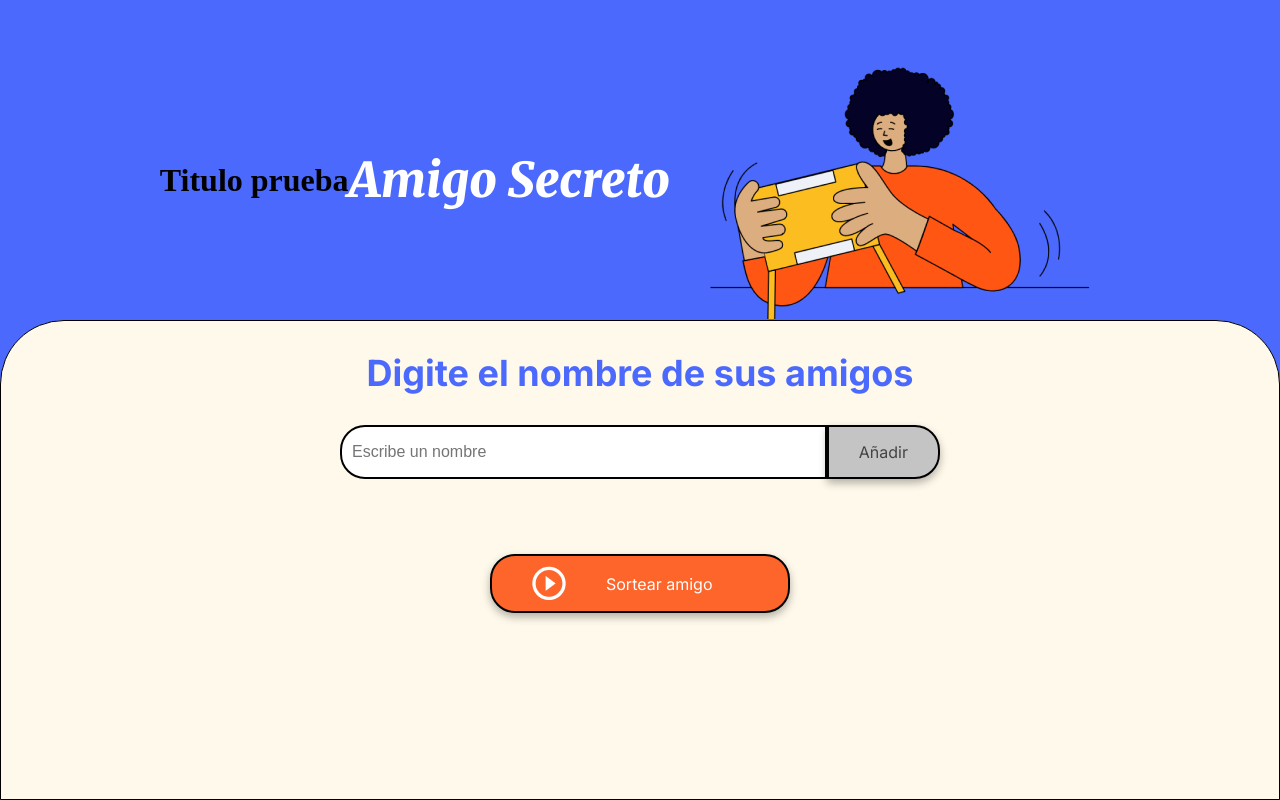
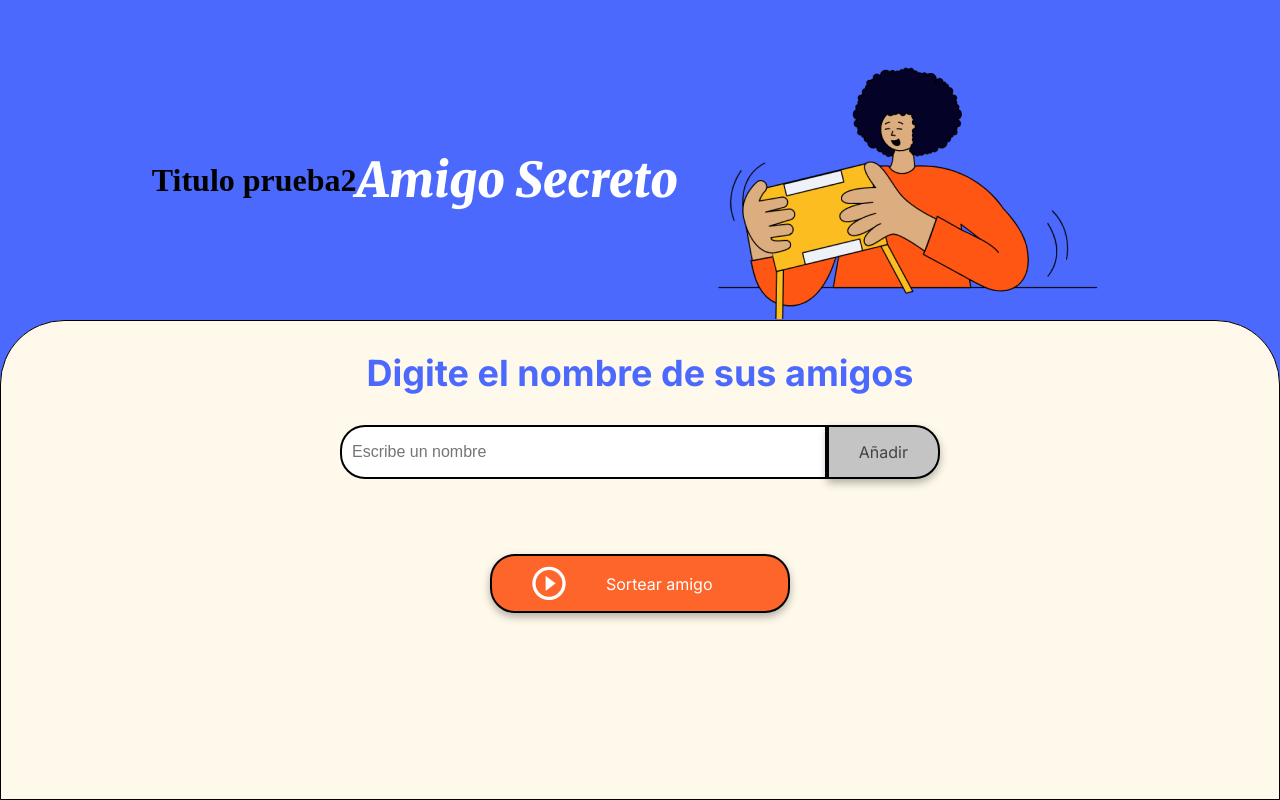
Before and after one commit to diegocaro011/challenge-amigo-secreto_esp-main, a plain HTML site: page index.html in a window 1280 px wide. Drawn offline with Linux system fonts and the light colour scheme.

Commit message:
Cambio 3

```diff
--- a/index.html
+++ b/index.html
@@ -13,7 +13,7 @@
 <body>
     <main class="main-content">
         <header class="header-banner">
-            <h1 class="prueba-title">Titulo prueba</h1>
+            <h1 class="prueba-title">Titulo prueba2</h1>
             <h1 class="main-title">Amigo Secreto</h1>
             <img src="assets/amigo-secreto.png" alt="Imagen representativa de amigo secreto">
         </header>
```
